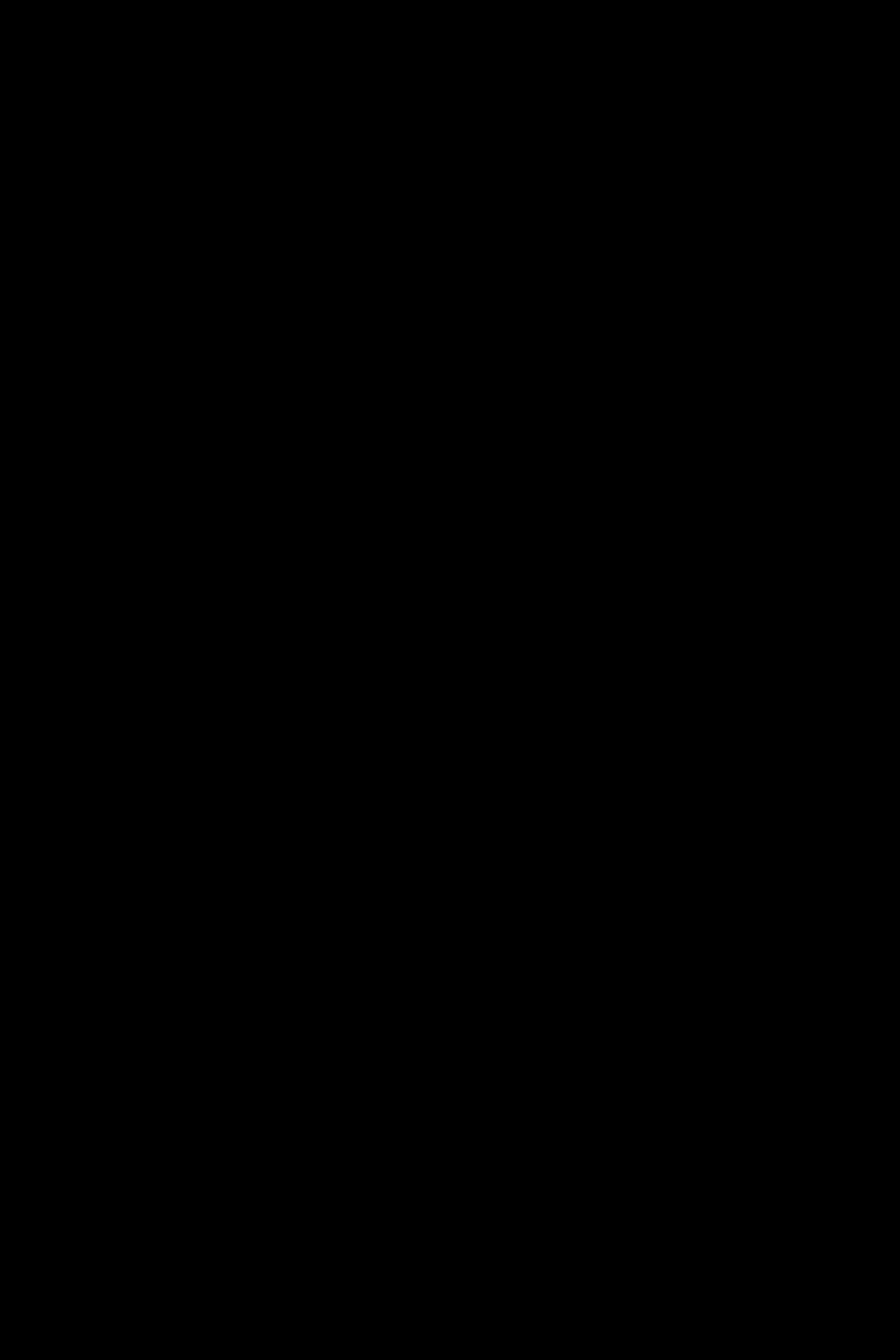
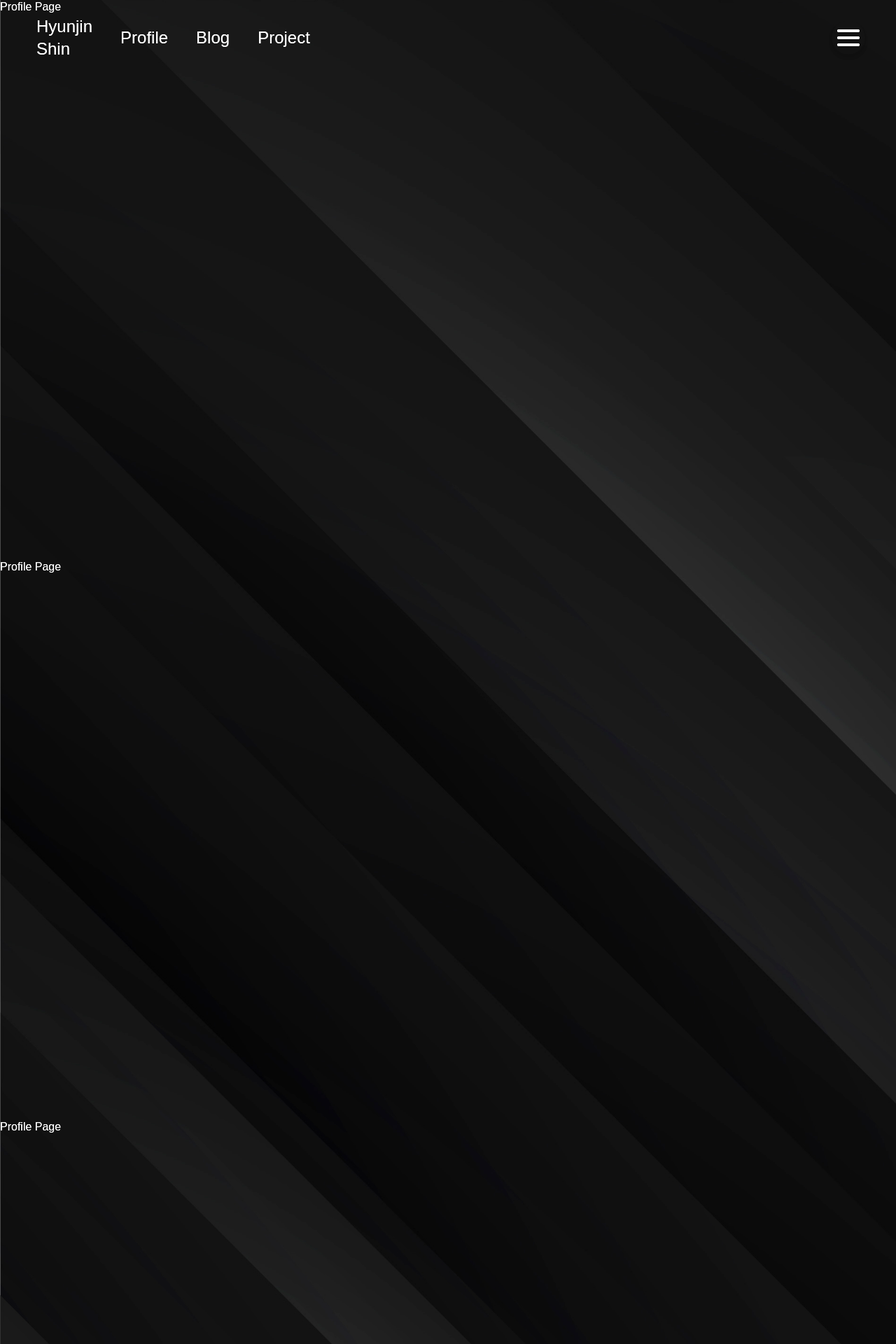
Before and after one commit to gitdevjin/personal-website, a React (Vite) app: page /profile in a window 1280 px wide. Before the commit this address had no page. Shown: the top 1920 px of the page at 70% size. Before the commit the page ends 800 px from the top, so only its background shows below. Built offline with nearby package versions, Linux system fonts and the light colour scheme; a web font is replaced by a local one.

Commit message:
profile page added

```diff
--- a/src/App.jsx
+++ b/src/App.jsx
@@ -1,6 +1,7 @@
 import Layout from "./components/Layout";
 import HomePage from "./components/Body/Home/HomePage";
 import BlogPage from "./components/Body/Blog/BlogPage";
+import ProfilePage from "./components/Body/Profile/ProfilePage";
 
 import { BrowserRouter, Route, Routes } from "react-router-dom";
 
@@ -12,6 +13,7 @@
         <Route path="/" element={<Layout />}>
           <Route index element={<HomePage />} />
           <Route path="blog" element={<BlogPage />} />
+          <Route path="profile" element={<ProfilePage />} />
           {/*<Route path="products" element={<Shop />} /> this is example*/}
         </Route>
       </Routes>
--- /dev/null
+++ b/src/components/Body/Profile/ProfilePage.jsx
@@ -0,0 +1,12 @@
+import Footer from "../../Footer/Footer";
+export default function ProfilePage() {
+  return (
+    <div>
+      <div className="w-full h-screen text-white">Profile Page</div>
+      <div className="w-full h-screen text-white">Profile Page</div>
+      <div className="w-full h-screen text-white">Profile Page</div>
+
+      <Footer></Footer>
+    </div>
+  );
+}
--- a/src/components/Header/Navbar.jsx
+++ b/src/components/Header/Navbar.jsx
@@ -18,7 +18,10 @@
           <span>Hyunjin</span>
           <span>Shin</span>
         </Link>
-        <Link className="m-2 text-md sm:text-2xl flex items-center" to="/">
+        <Link
+          className="m-2 text-md sm:text-2xl flex items-center"
+          to="/profile"
+        >
           <span
             className="relative hover:before:scale-x-100 before:content-['']
                       before:absolute before:bottom-0 before:left-0 before:w-full
@@ -40,7 +43,7 @@
             Blog
           </span>
         </Link>
-        <Link className="m-2 text-md sm:text-2xl flex items-center" to="/blog">
+        <Link className="m-2 text-md sm:text-2xl flex items-center" to="/">
           <span
             className="relative hover:before:scale-x-100 before:content-['']
                       before:absolute before:bottom-0 before:left-0 before:w-full
```
